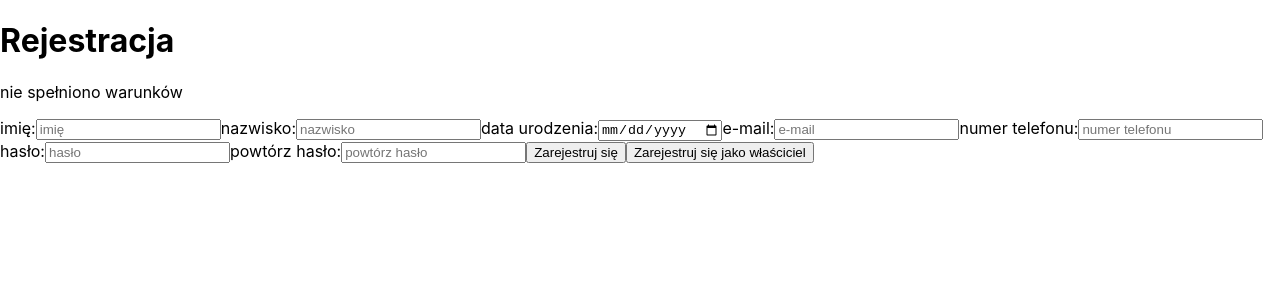
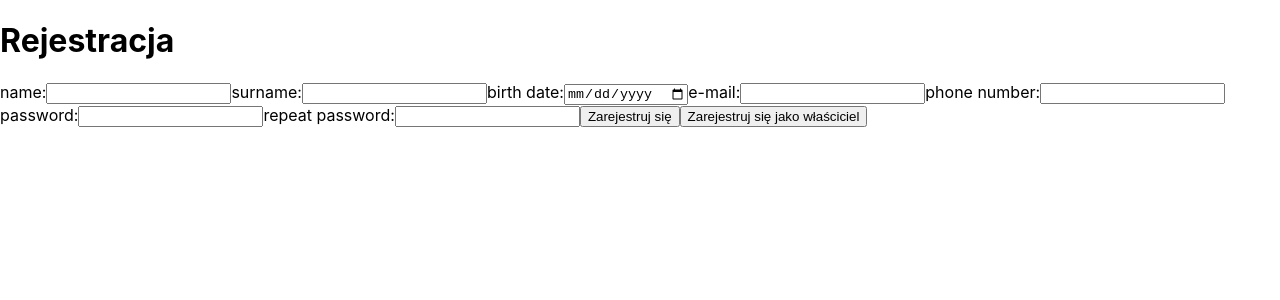
Before and after one commit to Reservant-inc/reservant-frontend, a React (Create React App) app in the folder reservant-frontend/: page /register in a window 1280 px wide. Shown: the top 300 px of the page. Built offline with nearby package versions, Linux system fonts and the light colour scheme.

Commit message:
fix: removed validation
because i dont regex

```diff
--- a/reservant-frontend/src/components/RegisterPage/Register/Register.tsx
+++ b/reservant-frontend/src/components/RegisterPage/Register/Register.tsx
@@ -2,38 +2,43 @@ import React from "react";
 import RegisterForm from '../RegisterForm/RegisterForm';
 
 interface UserProps {
-    name: string,
-    surname: string,
-    password: string,
-    birthDate: string,
+    firstName: string,
+    lastName: string,
     email: string,
     phoneNumber: string
+    birthDate: string,
+    password: string,
 }
 
 interface RegisterProps {
     updateStatus: () => void
 }
 
+interface onSubmitProps {
+    user: UserProps,
+    link: string,
+    validate: () => boolean;
+}
+
 export default function Register ({updateStatus}: RegisterProps) {
 
     //template przesyłania danych rejestrowanego aktora
-    const onSubmit = (user: UserProps, link: string) => {
+    const onSubmit = ({user, link, validate}:  onSubmitProps) => {
+        // if(validate())
+        {
             fetch(link, {
                 method: 'POST',
                 body: JSON.stringify({
-                name: user.name,
-                surname: user.surname,
-                password: user.password,
-                birthDate: user.birthDate,
-                email: user.email,
-                phoneNumber: user.phoneNumber
+                    user
                 }),
                 headers: {
                     'Content-type': 'application/json; charset=UTF-8',
                 },
             })
-        .then((json) => console.log(json));
+            .then((json) => console.log(json))
+
             updateStatus();
+        }
     }
 
     return (
--- a/reservant-frontend/src/components/RegisterPage/RegisterForm/RegisterForm.tsx
+++ b/reservant-frontend/src/components/RegisterPage/RegisterForm/RegisterForm.tsx
@@ -2,109 +2,136 @@ import React, {useState, useEffect} from "react"
 import RegisterValidator from "../RegisterValidator/RegisterValidator";
 
 interface UserProps {
-    name: string,
-    surname: string,
-    password: string,
-    birthDate: string,
+    firstName: string,
+    lastName: string,
     email: string,
     phoneNumber: string
+    birthDate: string,
+    password: string,
+}
+
+interface onSubmitProps {
+    user: UserProps,
+    link: string,
+    validate: () => boolean;
 }
 
 interface RegisterFormProps {
-    onSubmit: (user: UserProps, link: string) => void
+    onSubmit: ({user, link, validate}: onSubmitProps) => void
 }
 
 export default function RegisterForm ({onSubmit}: RegisterFormProps) {
 
-    const [name, setName] = useState<string>("");
-    const [surname, setSurname] = useState<string>("");
-    const [birthDate, setBirthDate] = useState<string>("");
+    const [firstName, setFirstName] = useState<string>("");
+    const [lastName, setLastName] = useState<string>("");
     const [email, setEmail] = useState<string>("");
     const [phoneNumber, setPhoneNumber] = useState<string>("");
+    const [birthDate, setBirthDate] = useState<string>("");
     const [password, setPassword] = useState<string>("");
+
     const [passwordRepeated, setPasswordRepeated] = useState<string>("");
 
-    //alternatywnie string z komunikatem co do poprawy, prawdopodobnie bez useEffect wtedy
-    const [message, setMessage] = useState<boolean>(false);
+    const [messages, setMessages] = useState<string[]>([]);
+    const [check, setCheck] = useState<boolean>(true);
 
     //funkcja odpowiadająca za przesłanie danych rejestrowanego klienta
     const submitUser = () => {
         onSubmit({
-            name: name,
-            surname: surname,
-            password: password,
-            birthDate: birthDate,
-            email: email,
-            phoneNumber: phoneNumber
-        }, 'http://172.21.40.127/POST/auth/register-customer');
+            user:
+            {
+                firstName: firstName,
+                lastName: lastName,
+                email: email,
+                phoneNumber: phoneNumber,
+                birthDate: birthDate,
+                password: password
+            },
+            link: 'http://172.21.40.127/POST/auth/register-customer',
+            validate: validate
+        })
     }
 
     //funkcja odpowiadająca za przesłanie danych rejestrowanego właściciela
     const submitOwner = () => {
         onSubmit({
-            name: name,
-            surname: surname,
-            password: password,
-            birthDate: birthDate,
-            email: email,
-            phoneNumber: phoneNumber
-        }, 'http://172.21.40.127/POST/auth/register-restaurant-owner');
+            user:
+            {
+                firstName: firstName,
+                lastName: lastName,
+                email: email,
+                phoneNumber: phoneNumber,
+                birthDate: birthDate,
+                password: password
+            },
+            link: 'http://172.21.40.127/POST/auth/register-restaurant-owner',
+            validate: validate
+        })
     }
 
-    //w tym miejscu sprawdzamy przy każdej zmianie zawartości wylistowanych pól, czy wstępna walidacja została spełniona
-    useEffect(() => {
-        if(name.trim().length===0){
-            setMessage(false)
+    const validate = (): boolean => {
+        setMessages([])
+        console.log(messages)
+        setCheck(true)
+        if(!(firstName.trim().length>0)){
+            setMessages([...messages, `pole "imię" nie może być puste`])
+            setCheck(false)
         }
-        else if(surname.trim().length===0){
-            setMessage(false)
+        if(lastName.trim().length===0){
+            setMessages([...messages, `pole "nazwisko" nie może być puste`])
+            setCheck(false)
         }
-        else if(birthDate.length===0){
-            setMessage(false)
+        if(birthDate.length===0){
+            setMessages([...messages, `pole "data urodzenia" nie może być puste`])
+            setCheck(false)
         }
-        //nie wiem czy tu trim potrzebny, zostawiam żeby nie było przypału
-        else if(email.trim().length===0){
-            setMessage(false)
+        if(/^[a-zA-Z0-9.!#$%&'*+/=?^_`{|}~-]+@[a-zA-Z0-9-]+(?:\.[a-zA-Z0-9-]+)*$/.test(email)){
+            setMessages([...messages, `podany e-mail jest niepoprawny`])
+            setCheck(false)
         }
-        else if(phoneNumber.length===0){
-            setMessage(false)
+        if(phoneNumber.length!=9){
+            setMessages([...messages, `numer telefonu jest niepoprawny`])
+            setCheck(false)
         }
-        //warunki, które ma spełniać hasło, można dodać np min. ilość znaków albo jakiś regex
-        else if(password!=passwordRepeated || password.trim().length===0){
-            setMessage(false)
+        if(password!=passwordRepeated){
+            setMessages([...messages, `podane hasła muszą być zgodne`])
+            setCheck(false)
         }
-        else{
-            setMessage(true)
+        if(/^(?=.*[a-z])(?=.*[A-Z])(?=.*\d)[a-zA-Z\d]{8,}$/.test(password)){
+            setMessages([...messages, `pole "hasło" musi zawierać: 8 znaków, w tym 1 duża litera, 1 mała litera i 1 cyfra`])
+            setCheck(false)
         }
-    }, [name, surname, birthDate, email, phoneNumber, password, passwordRepeated, message])
+        if(check)
+            return true;
+        return false;
+    }
 
     return(
         <div className="RegisterForm">
             <h1>Rejestracja</h1>
 
-            <RegisterValidator message={message}/>
+            {/* <RegisterValidator messages={messages}/> */}
 
-            <label htmlFor="name">imię:</label>
-            <input id="name" type="text" value={name} placeholder="imię" onChange={e => setName(e.target.value)}/>
+            <label htmlFor="name">name:</label>
+            <input id="name" type="text" value={firstName} onChange={e => setFirstName(e.target.value)}/>
 
-            <label htmlFor="surname">nazwisko:</label>
-            <input id="surname" type="text" value={surname} placeholder="nazwisko" onChange={e => setSurname(e.target.value)}/>
+            <label htmlFor="surname">surname:</label>
+            <input id="surname" type="text" value={lastName} onChange={e => setLastName(e.target.value)}/>
 
-            <label htmlFor="birthDate">data urodzenia:</label>
-            <input id="birthDate" type="date" placeholder="data urodzenia" onChange={e => setBirthDate(e.target.value)}/>
+            <label htmlFor="birthDate">birth date:</label>
+            <input id="birthDate" type="date"  onChange={e => setBirthDate(e.target.value)}/>
 
             <label htmlFor="email">e-mail:</label>
-            <input id="email" type="email" value={email} placeholder="e-mail" onChange={e => setEmail(e.target.value)}/>
+            <input id="email" type="text" value={email}  onChange={e => setEmail(e.target.value)}/>
 
-            <label htmlFor="number">numer telefonu:</label>
+            <label htmlFor="number">phone number:</label>
             {/* typ można zmienić na text, trzeba tylko pamiętać wtedy o trim() przy walidacji */}
-            <input id="number" type="number" value={phoneNumber} placeholder="numer telefonu" onChange={e => setPhoneNumber(e.target.value)}/>
+            <input id="number" type="text" value={phoneNumber} onChange={e => setPhoneNumber(e.target.value)}/>
 
-            <label htmlFor="password">hasło:</label>
-            <input id="password" type="text" value={password} placeholder="hasło" onChange={e => setPassword(e.target.value)}/>
+            <label htmlFor="password">password:</label>
+            <input id="password" type="text" value={password} onChange={e => setPassword(e.target.value)}/>
 
-            <label htmlFor="passwordRepeated">powtórz hasło:</label>
-            <input id="passwordRepeated" type="text" value={passwordRepeated} placeholder="powtórz hasło" onChange={e => setPasswordRepeated(e.target.value)}/>
+            <label htmlFor="passwordRepeated">repeat password:</label>
+            <input id="passwordRepeated" type="text" value={passwordRepeated} onChange={e => setPasswordRepeated(e.target.value)}/>
 
             <input type="button" onClick={submitUser} value="Zarejestruj się"/>
             {/* do ustalnia jeszcze gdzie wybieramy jako kto chce się ktoś rejestrować */}
--- a/reservant-frontend/src/components/RegisterPage/RegisterValidator/RegisterValidator.tsx
+++ b/reservant-frontend/src/components/RegisterPage/RegisterValidator/RegisterValidator.tsx
@@ -1,15 +1,15 @@
 import React from "react";
 
 interface RegisterValidatorProps{
-    message: boolean
+    messages: string[]
 }
 
-export default function RegisterValidator ({message}: RegisterValidatorProps) {
+export default function RegisterValidator ({messages}: RegisterValidatorProps) {
 
     return (
         <div className="RegisterValidator">
             <p>
-                {message?"spełniono warunki":"nie spełniono warunków"}
+                {`${messages}`}
             </p>
         </div>
     )
```
Lines whose indentation alone changed are shown as unchanged.
